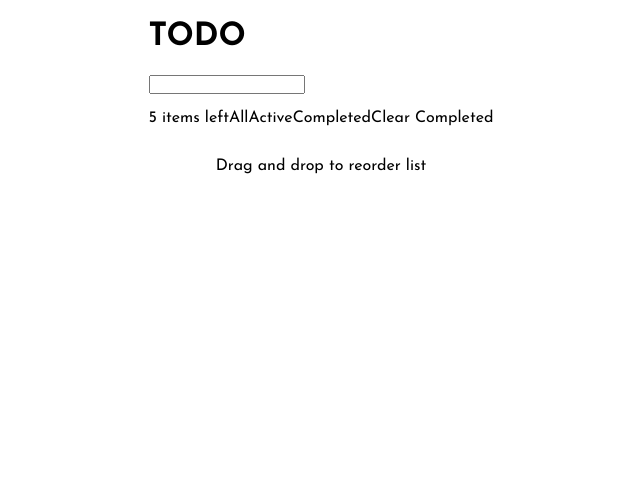
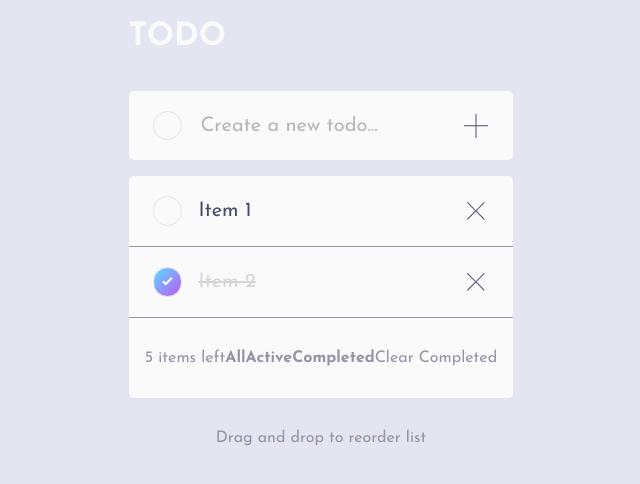
Before and after one commit to VasuBeachoo/todo-list-app, a JavaScript app: page / in a window 1280 px wide. Shown: the top 484 px of the page, without its empty margins (319-959 px from the left). Built offline with nearby package versions, Linux system fonts and the light colour scheme.

Commit message:
Add list input and list item functionality

```diff
--- a/src/App.js
+++ b/src/App.js
@@ -8,6 +8,7 @@ const AppContainer = styled.div`
   justify-content: flex-start;
   align-items: center;
   min-height: 100vh;
+  background-color: var(--Very-Light-Grayish-Blue);
 `;
 
 const App = () => {
--- a/src/GlobalStyle.js
+++ b/src/GlobalStyle.js
@@ -1,4 +1,4 @@
-import { createGlobalStyle } from "styled-components";
+import { createGlobalStyle, css } from "styled-components";
 
 const styled = { createGlobalStyle };
 
@@ -33,4 +33,21 @@ const GlobalStyle = styled.createGlobalStyle`
   }
 `;
 
+export const mixinListItem = css`
+  display: flex;
+  flex-direction: row;
+  justify-content: flex-start;
+  align-items: center;
+  gap: 1rem;
+  width: 100%;
+  padding: 1.25rem 1.75rem 1.25rem 1.5rem;
+`;
+
+export const mixinItemText = css`
+  color: var(--Very-Dark-Grayish-Blue-1);
+  font-size: 1.25rem;
+  font-weight: 400;
+  margin: 0;
+`;
+
 export default GlobalStyle;
--- a/src/components/CheckCircle.js
+++ b/src/components/CheckCircle.js
@@ -1,18 +1,42 @@
-import styled from "styled-components";
+import styled, { css } from "styled-components";
+import iconCheck from "../assets/icon-check.svg";
 
-export const CheckIcon = styled.img``;
+export const CheckIcon = styled.img.attrs({
+  src: iconCheck,
+  alt: "icon-check",
+})``;
 
 export const CircleBox = styled.div`
   display: flex;
   flex-direction: column;
   justify-content: center;
   align-items: center;
+  width: 1.85rem;
+  height: 1.85rem;
+  user-select: none;
+  border: 0.1rem solid var(--Very-Light-Grayish-Blue);
+  border-radius: 100%;
+  transition: 0.25s;
+  ${(props) =>
+    props.checked &&
+    css`
+      background: linear-gradient(
+        135deg,
+        var(--Check-Bg-Cyan),
+        var(--Check-Bg-Violet)
+      );
+    `}
+
+  &:hover {
+    cursor: pointer;
+    border-color: var(--Check-Bg-Violet);
+  }
 `;
 
-const CheckCircle = ({ className }) => {
+const CheckCircle = ({ className, checked, onClick }) => {
   return (
-    <CircleBox className={className}>
-      <CheckIcon />
+    <CircleBox className={className} checked={checked} onClick={onClick}>
+      {checked && <CheckIcon />}
     </CircleBox>
   );
 };
--- a/src/components/ListFilters.js
+++ b/src/components/ListFilters.js
@@ -1,6 +1,9 @@
 import styled from "styled-components";
 
-export const FilterOption = styled.p``;
+export const FilterOption = styled.p`
+  color: var(--Dark-Grayish-Blue);
+  font-weight: 700;
+`;
 
 export const FiltersBox = styled.div`
   display: flex;
--- a/src/components/ListFooter.js
+++ b/src/components/ListFooter.js
@@ -1,9 +1,15 @@
 import styled from "styled-components";
 import ListFilters from "./ListFilters";
 
-export const ClearBtn = styled.p``;
+export const ClearBtn = styled.p`
+  color: var(--Dark-Grayish-Blue);
+  font-weight: 400;
+`;
 
-export const ItemsLeft = styled.p``;
+export const ItemsLeft = styled.p`
+  color: var(--Dark-Grayish-Blue);
+  font-weight: 400;
+`;
 
 export const FooterBox = styled.div`
   display: flex;
@@ -11,6 +17,8 @@ export const FooterBox = styled.div`
   justify-content: flex-start;
   align-items: center;
   width: 100%;
+  border-radius: 0.3rem;
+  padding: 1rem;
 `;
 
 const ListFooter = ({ className }) => {
--- a/src/components/ListInput.js
+++ b/src/components/ListInput.js
@@ -1,21 +1,59 @@
+import { useSelector, useDispatch } from "react-redux";
 import styled from "styled-components";
+import { changeInput, addItem } from "../todoSlice";
 import CheckCircle from "./CheckCircle";
+import iconAdd from "../assets/icon-cross.svg";
+import { mixinListItem, mixinItemText } from "../GlobalStyle";
 
-export const TodoInput = styled.input.attrs({ type: "text" })``;
+export const AddIcon = styled.img.attrs({ src: iconAdd, alt: "add-icon" })`
+  transform: rotate(45deg);
+  margin-left: auto;
+
+  &:hover {
+    cursor: pointer;
+  }
+`;
+
+export const TodoInput = styled.input.attrs({
+  type: "text",
+  placeholder: "Create a new todo...",
+})`
+  ${mixinItemText}
+  border: none;
+  outline: none;
+  background-color: var(--Very-Light-Gray);
+
+  &::placeholder {
+    opacity: 0.5;
+  }
+`;
+
+export const InputCircle = styled(CheckCircle)`
+  &:hover {
+    cursor: auto;
+    border-color: var(--Very-Light-Grayish-Blue);
+  }
+`;
 
 export const InputBox = styled.div`
-  display: flex;
-  flex-direction: row;
-  justify-content: flex-start;
-  align-items: center;
-  width: 100%;
+  ${mixinListItem}
+  background-color: var(--Very-Light-Gray);
+  border-radius: 0.3rem;
 `;
 
 const ListInput = ({ className }) => {
+  const dispatch = useDispatch();
+
+  const input = useSelector((state) => state.todo.listInput);
+
   return (
     <InputBox className={className}>
-      <CheckCircle />
-      <TodoInput />
+      <InputCircle />
+      <TodoInput
+        value={input}
+        onChange={(e) => dispatch(changeInput(e.target.value))}
+      />
+      <AddIcon onClick={() => dispatch(addItem())} />
     </InputBox>
   );
 };
--- a/src/components/ListItem.js
+++ b/src/components/ListItem.js
@@ -1,28 +1,45 @@
-import styled from "styled-components";
+import { useDispatch } from "react-redux";
+import styled, { css } from "styled-components";
 import CheckCircle from "./CheckCircle";
+import { checkItem, deleteItem } from "../todoSlice";
 import iconCross from "../assets/icon-cross.svg";
+import { mixinListItem, mixinItemText } from "../GlobalStyle";
 
 export const CloseIcon = styled.img.attrs({
   src: iconCross,
   alt: "icon-cross",
-})``;
+})`
+  user-select: none;
+  margin-left: auto;
 
-export const ItemText = styled.p``;
+  &:hover {
+    cursor: pointer;
+  }
+`;
+
+export const ItemText = styled.p`
+  ${mixinItemText}
+  ${(props) =>
+    props.checked &&
+    css`
+      opacity: 0.2;
+      text-decoration: line-through;
+    `}
+`;
 
 export const ItemBox = styled.div`
-  display: flex;
-  flex-direction: row;
-  justify-content: flex-start;
-  align-items: center;
-  width: 100%;
+  ${mixinListItem}
+  border-bottom: 0.05rem solid var(--Dark-Grayish-Blue);
 `;
 
-const ListItem = ({ className }) => {
+const ListItem = ({ className, id, itemText, checked }) => {
+  const dispatch = useDispatch();
+
   return (
     <ItemBox className={className}>
-      <CheckCircle />
-      <ItemText></ItemText>
-      <CloseIcon />
+      <CheckCircle checked={checked} onClick={() => dispatch(checkItem(id))} />
+      <ItemText checked={checked}>{itemText}</ItemText>
+      <CloseIcon onClick={() => dispatch(deleteItem(id))} />
     </ItemBox>
   );
 };
--- a/src/components/TodoList.js
+++ b/src/components/TodoList.js
@@ -1,8 +1,13 @@
+import { useSelector } from "react-redux";
 import styled from "styled-components";
 import ListInput from "./ListInput";
+import ListItem from "./ListItem";
 import ListFooter from "./ListFooter";
 
-export const HintText = styled.p``;
+export const HintText = styled.p`
+  color: var(--Dark-Grayish-Blue);
+  font-weight: 400;
+`;
 
 export const ListItems = styled.div`
   display: flex;
@@ -12,9 +17,17 @@ export const ListItems = styled.div`
   width: 100%;
 `;
 
+export const ListBox = styled.div`
+  background-color: var(--Very-Light-Gray);
+  border-radius: 0.3rem;
+`;
+
 export const ThemeIcon = styled.img``;
 
-export const Title = styled.h1``;
+export const Title = styled.h1`
+  color: var(--Very-Light-Gray);
+  font-weight: 700;
+`;
 
 export const HeaderBox = styled.div`
   display: flex;
@@ -24,25 +37,41 @@ export const HeaderBox = styled.div`
   width: 100%;
 `;
 
-export const ListBox = styled.div`
+export const TodoBox = styled.div`
   display: flex;
   flex-direction: column;
   justify-content: flex-start;
   align-items: center;
+  gap: 1rem;
 `;
 
 const TodoList = ({ className }) => {
+  const listItems = useSelector((state) => state.todo.listItems);
+
+  let itemId = 1000;
+
   return (
-    <ListBox className={className}>
+    <TodoBox className={className}>
       <HeaderBox>
         <Title>TODO</Title>
         <ThemeIcon />
       </HeaderBox>
       <ListInput />
-      <ListItems></ListItems>
-      <ListFooter />
+      <ListBox>
+        <ListItems>
+          {listItems.map((item, index) => (
+            <ListItem
+              key={itemId++}
+              id={index}
+              itemText={item.text}
+              checked={item.checked}
+            />
+          ))}
+        </ListItems>
+        <ListFooter />
+      </ListBox>
       <HintText>Drag and drop to reorder list</HintText>
-    </ListBox>
+    </TodoBox>
   );
 };
 
--- a/src/index.js
+++ b/src/index.js
@@ -1,5 +1,16 @@
 import { createRoot } from "react-dom/client";
+import { Provider } from "react-redux";
+import { configureStore } from "@reduxjs/toolkit";
 import App from "./App";
+import todoSlice from "./todoSlice";
+
+const store = configureStore({
+  reducer: { todo: todoSlice.reducer },
+});
 
 const root = createRoot(document.querySelector("#root"));
-root.render(<App />);
+root.render(
+  <Provider store={store}>
+    <App />
+  </Provider>
+);
--- /dev/null
+++ b/src/todoSlice.js
@@ -0,0 +1,40 @@
+import { createSlice } from "@reduxjs/toolkit";
+
+const todoSlice = createSlice({
+  name: "todo",
+  initialState: {
+    listInput: "",
+    listItems: [
+      {
+        checked: false,
+        text: "Item 1",
+      },
+      {
+        checked: true,
+        text: "Item 2",
+      },
+    ],
+  },
+  reducers: {
+    changeInput: (state, action) => {
+      state.listInput = action.payload;
+    },
+    checkItem: (state, action) => {
+      const item = state.listItems[action.payload];
+      item.checked = !item.checked;
+    },
+    addItem: (state) => {
+      if (state.listInput !== "") {
+        state.listItems.push({ checked: false, text: state.listInput });
+        state.listInput = "";
+      }
+    },
+    deleteItem: (state, action) => {
+      state.listItems.splice(action.payload, 1);
+    },
+  },
+});
+
+export const { changeInput, checkItem, addItem, deleteItem } =
+  todoSlice.actions;
+export default todoSlice;
```
